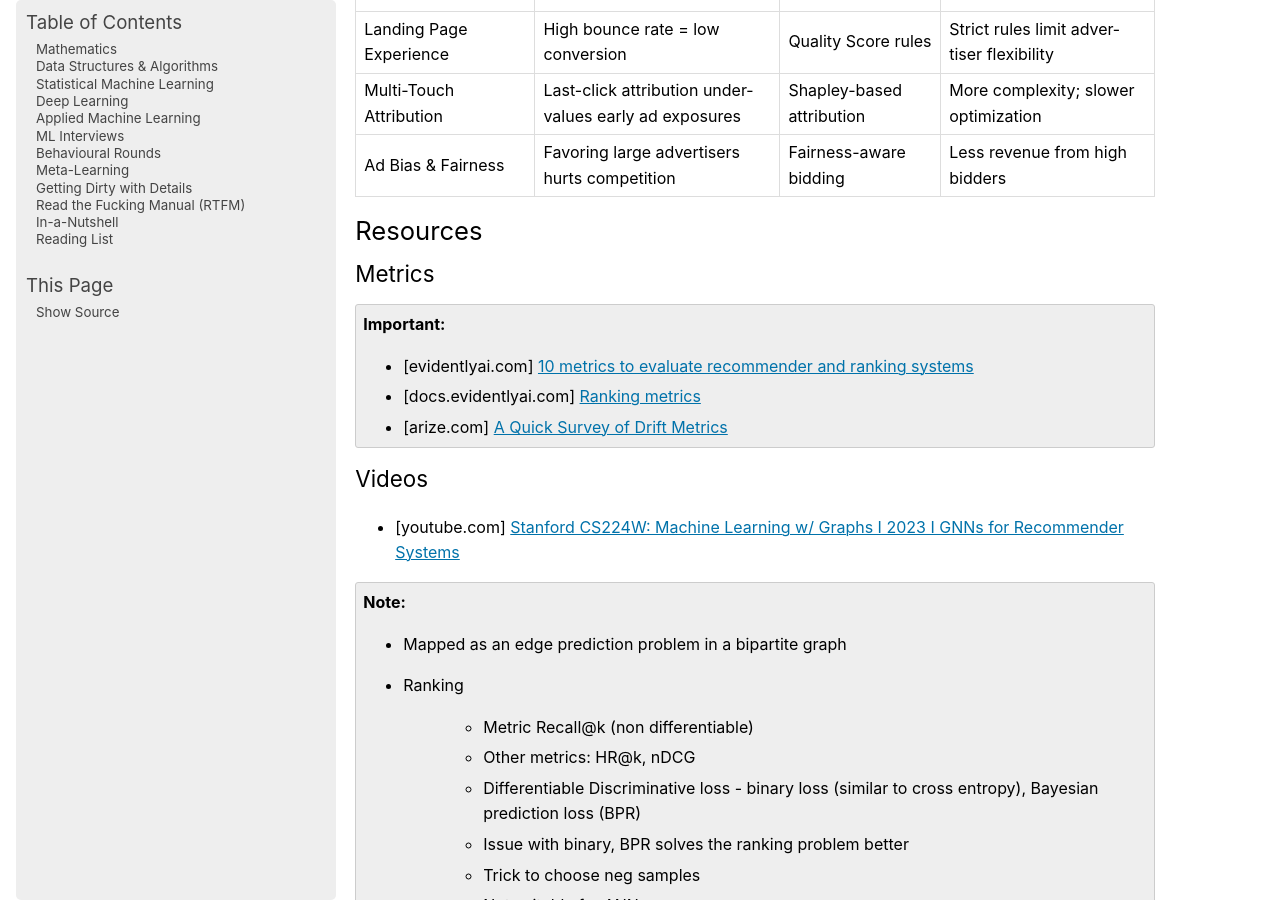
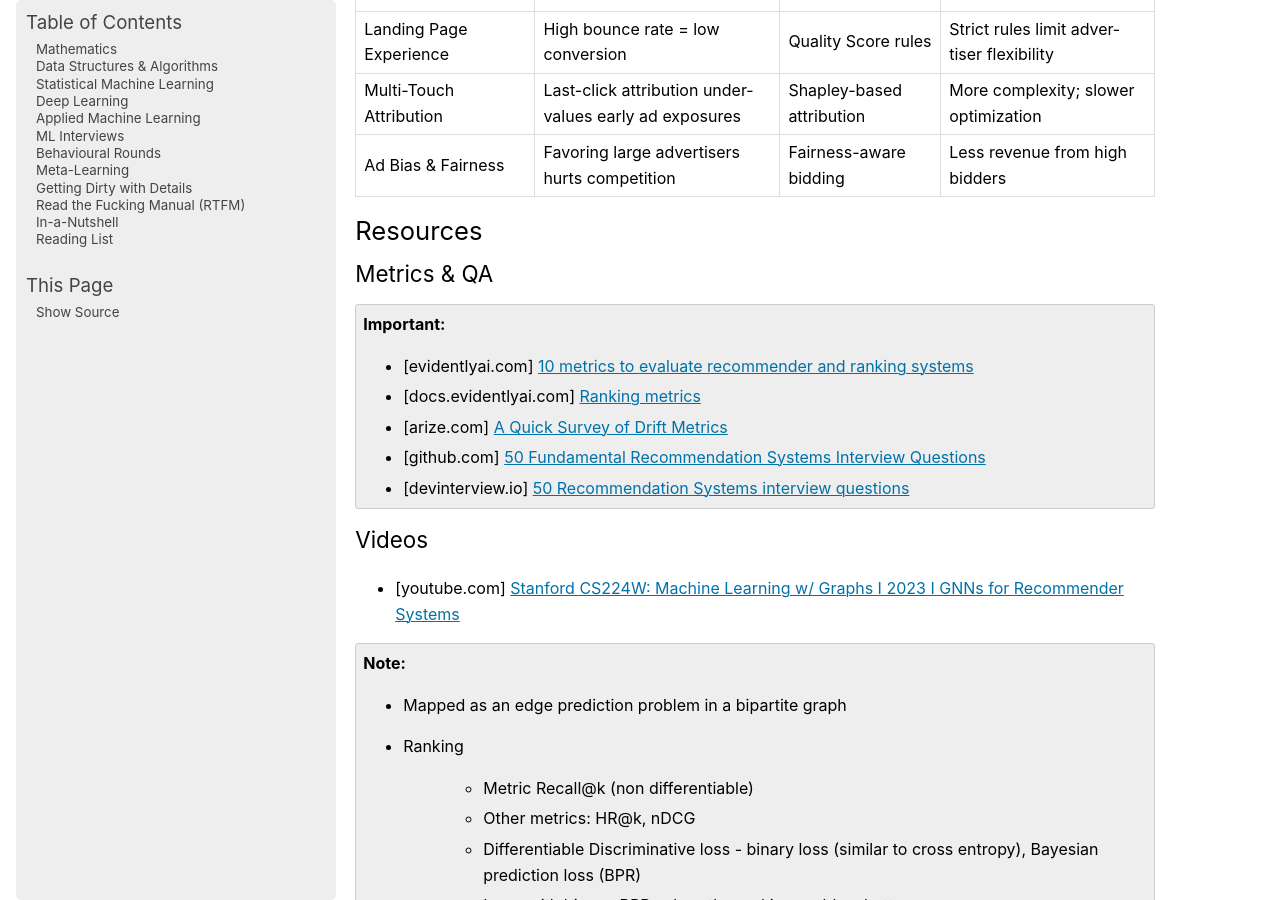
Before and after one commit to uselesstechjunks/leetcode, a Sphinx documentation site: the page built from docs/source/applied/methods/rank.rst, in a window 1280 px wide and 900 px high, scrolled down 6770 px. Built offline with Sphinx 7.4.7, drawn with Linux system fonts in a browser that asks for light colours; pages that are not in the unit, such as notebooks, are missing from menus.

Commit message:
Update rank.rst

```diff
--- a/docs/source/applied/methods/rank.rst
+++ b/docs/source/applied/methods/rank.rst
@@ -194,13 +194,15 @@ Search Advertising
 ************************************************************************************
 Resources
 ************************************************************************************
-Metrics
+Metrics & QA
 ====================================================================================
 .. important::
 
 	* [evidentlyai.com] `10 metrics to evaluate recommender and ranking systems <https://www.evidentlyai.com/ranking-metrics/evaluating-recommender-systems>`_
 	* [docs.evidentlyai.com] `Ranking metrics <https://docs.evidentlyai.com/reference/all-metrics/ranking-metrics>`_
 	* [arize.com] `A Quick Survey of Drift Metrics <https://arize.com/blog-course/drift/>`_
+	* [github.com] `50 Fundamental Recommendation Systems Interview Questions <https://github.com/Devinterview-io/recommendation-systems-interview-questions>`_
+	* [devinterview.io] `50 Recommendation Systems interview questions <https://devinterview.io/questions/machine-learning-and-data-science/recommendation-systems-interview-questions/>`_
 
 Videos
 ====================================================================================
```
